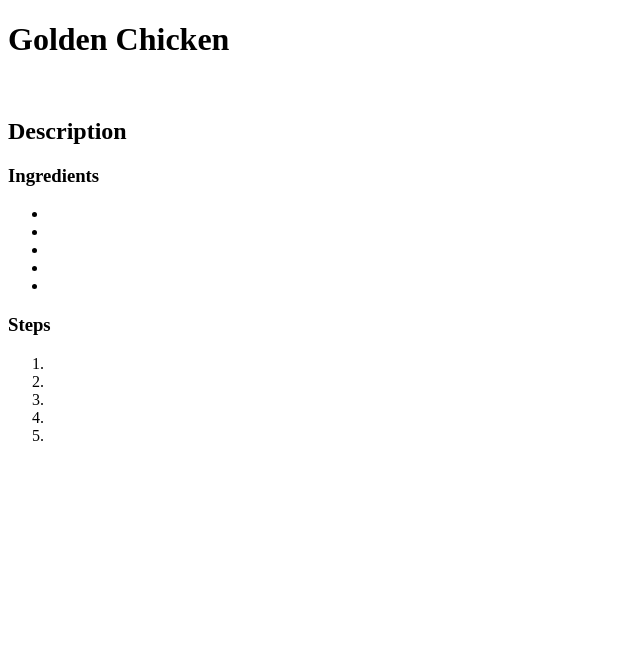
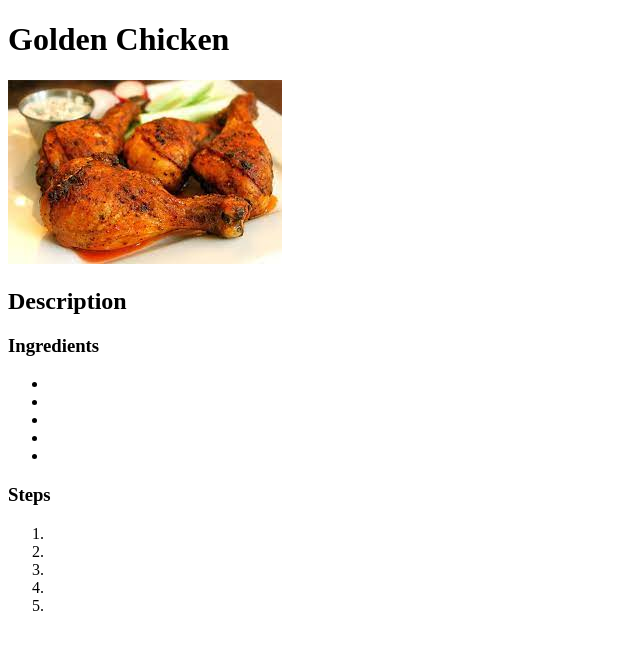
Before and after one commit to anasbassi/odin-recipes, a plain HTML site: page recipes/golden_chicken.html in a window 1280 px wide. Shown: the whole page, without its empty margins (0-640 px from the left). Drawn offline with Linux system fonts and the light colour scheme.

Commit message:
linked images for the recipes

```diff
--- a/recipes/golden_chicken.html
+++ b/recipes/golden_chicken.html
@@ -8,7 +8,7 @@
 </head>
 <body>
     <h1>Golden Chicken</h1>
-    <img src="" alt="">
+    <img src="../images/golden_chicken.jpg" alt="PICTURE OF GOLDEN CHICKEN">
     <h2>Description</h2>
     <p></p>
     <h3>Ingredients</h3>
```
Also changed, not shown: recipes/lasagna.html (+1 -1 lines), recipes/macaroni_salad.html (+1 -1 lines), hello_world.txt (deleted), images/golden_chicken.jpg (added), images/golden_chicken.webp (added), images/lasagna.jpg (added), images/lasagna.webp (added), images/macaroni_salad.jpg (added), images/macaroni_salad.webp (added), 1 other file.
